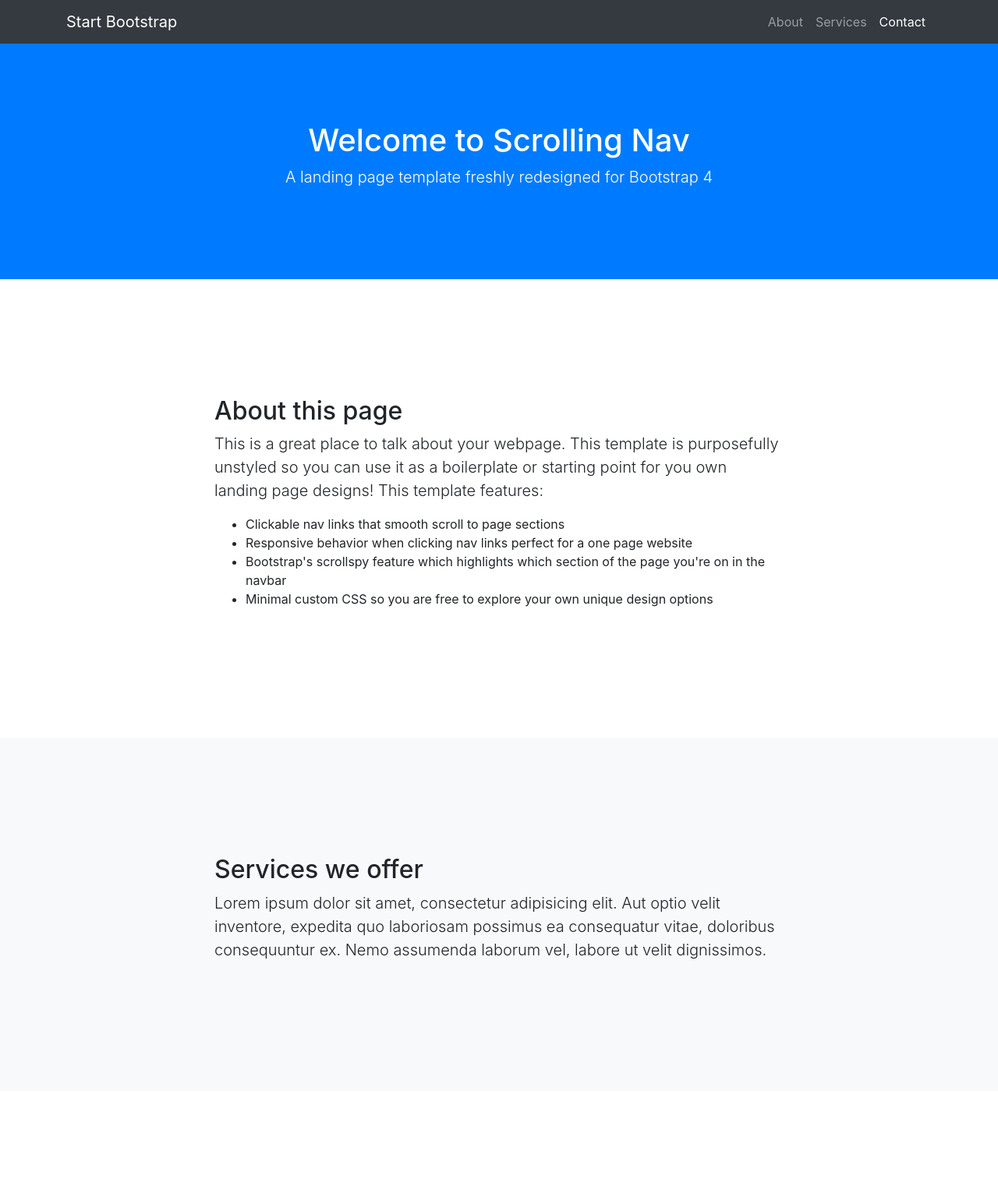
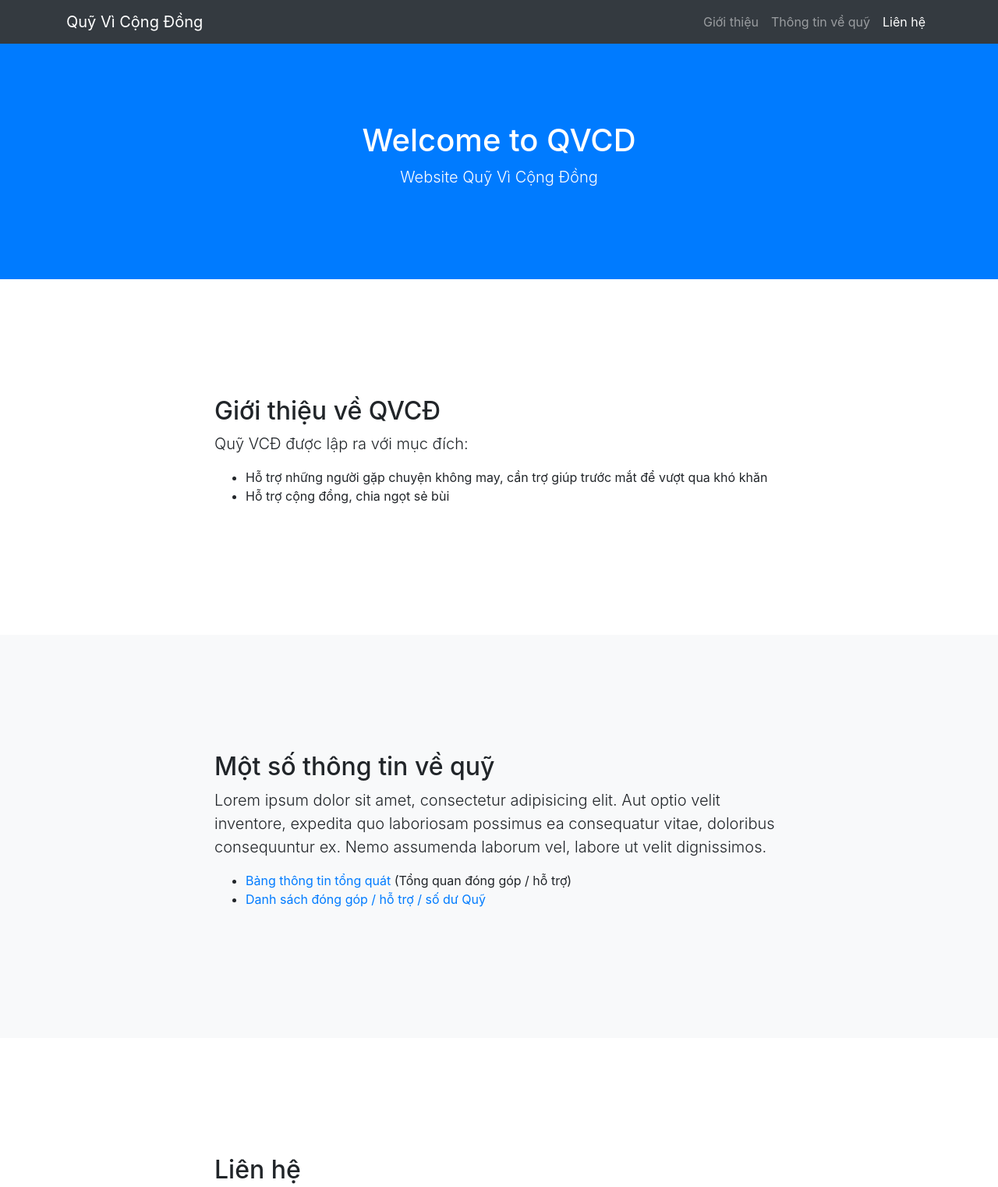
Before and after one commit to QuyVCD/quyvcd.github.io, a plain HTML site: page index.html in a window 1280 px wide. Shown: the top 1522 px of the page at 78% size. Drawn offline with Linux system fonts and the light colour scheme.

Commit message:
Update content of the page

```diff
--- a/index.html
+++ b/index.html
@@ -8,7 +8,7 @@
   <meta name="description" content="">
   <meta name="author" content="">
 
-  <title>Scrolling Nav - Start Bootstrap Template</title>
+  <title>Quỹ Vì Cộng Đồng</title>
 
   <!-- Bootstrap core CSS -->
   <link href="vendor/bootstrap/css/bootstrap.min.css" rel="stylesheet">
@@ -23,20 +23,20 @@
   <!-- Navigation -->
   <nav class="navbar navbar-expand-lg navbar-dark bg-dark fixed-top" id="mainNav">
     <div class="container">
-      <a class="navbar-brand js-scroll-trigger" href="#page-top">Start Bootstrap</a>
+      <a class="navbar-brand js-scroll-trigger" href="#page-top">Quỹ Vì Cộng Đồng</a>
       <button class="navbar-toggler" type="button" data-toggle="collapse" data-target="#navbarResponsive" aria-controls="navbarResponsive" aria-expanded="false" aria-label="Toggle navigation">
         <span class="navbar-toggler-icon"></span>
       </button>
       <div class="collapse navbar-collapse" id="navbarResponsive">
         <ul class="navbar-nav ml-auto">
           <li class="nav-item">
-            <a class="nav-link js-scroll-trigger" href="#about">About</a>
+            <a class="nav-link js-scroll-trigger" href="#about">Giới thiệu</a>
           </li>
           <li class="nav-item">
-            <a class="nav-link js-scroll-trigger" href="#services">Services</a>
+            <a class="nav-link js-scroll-trigger" href="#services">Thông tin về quỹ</a>
           </li>
           <li class="nav-item">
-            <a class="nav-link js-scroll-trigger" href="#contact">Contact</a>
+            <a class="nav-link js-scroll-trigger" href="#contact">Liên hệ</a>
           </li>
         </ul>
       </div>
@@ -45,8 +45,8 @@
 
   <header class="bg-primary text-white">
     <div class="container text-center">
-      <h1>Welcome to Scrolling Nav</h1>
-      <p class="lead">A landing page template freshly redesigned for Bootstrap 4</p>
+      <h1>Welcome to QVCD</h1>
+      <p class="lead">Website Quỹ Vì Cộng Đồng</p>
     </div>
   </header>
 
@@ -54,14 +54,12 @@
     <div class="container">
       <div class="row">
         <div class="col-lg-8 mx-auto">
-          <h2>About this page</h2>
-          <p class="lead">This is a great place to talk about your webpage. This template is purposefully unstyled so you can use it as a boilerplate or starting point for you own landing page designs! This template features:</p>
+          <h2>Giới thiệu về QVCĐ</h2>
+          <p class="lead">Quỹ VCĐ được lập ra với mục đích:</p>
           <ul>
-            <li>Clickable nav links that smooth scroll to page sections</li>
-            <li>Responsive behavior when clicking nav links perfect for a one page website</li>
-            <li>Bootstrap's scrollspy feature which highlights which section of the page you're on in the navbar</li>
-            <li>Minimal custom CSS so you are free to explore your own unique design options</li>
-          </ul>
+            <li>Hỗ trợ những người gặp chuyện không may, cần trợ giúp trước mắt để vượt qua khó khăn</li>
+			<li>Hỗ trợ cộng đồng, chia ngọt sẻ bùi</li>
+            </ul>
         </div>
       </div>
     </div>
@@ -71,8 +69,12 @@
     <div class="container">
       <div class="row">
         <div class="col-lg-8 mx-auto">
-          <h2>Services we offer</h2>
+          <h2>Một số thông tin về quỹ</h2>
           <p class="lead">Lorem ipsum dolor sit amet, consectetur adipisicing elit. Aut optio velit inventore, expedita quo laboriosam possimus ea consequatur vitae, doloribus consequuntur ex. Nemo assumenda laborum vel, labore ut velit dignissimos.</p>
+		  <ul>
+            <li><a href="https://trello.com/b/Esbh4zx0" target="_blank">Bảng thông tin tổng quát</a> (Tổng quan đóng góp / hỗ trợ)</li>
+            <li><a href="https://docs.google.com/spreadsheets/d/12KMvinTL5Xh1sITXxmJFuJ4Q7wGhcZtNVht87uXLeSE/edit#gid=19075755" target="_blank">Danh sách đóng góp / hỗ trợ / số dư Quỹ</a></li>
+          </ul>
         </div>
       </div>
     </div>
@@ -82,8 +84,13 @@
     <div class="container">
       <div class="row">
         <div class="col-lg-8 mx-auto">
-          <h2>Contact us</h2>
-          <p class="lead">Lorem ipsum dolor sit amet, consectetur adipisicing elit. Vero odio fugiat voluptatem dolor, provident officiis, id iusto! Obcaecati incidunt, qui nihil beatae magnam et repudiandae ipsa exercitationem, in, quo totam.</p>
+          <h2>Liên hệ</h2>
+          <p class="lead">Quý bạn đọc có thể liên hệ theo các kênh sau:</p>
+		  <ul>
+            <li>Email: huanhvhd@gmail.com</li>
+            <li>Điện thoại: </li>
+			<li>Tài khoản: </li>
+          </ul>
         </div>
       </div>
     </div>
@@ -92,7 +99,7 @@
   <!-- Footer -->
   <footer class="py-5 bg-dark">
     <div class="container">
-      <p class="m-0 text-center text-white">Copyright &copy; Your Website 2020</p>
+      <p class="m-0 text-center text-white">Copyright &copy; Website Quỹ Vì Cộng Đồng 2020</p>
     </div>
     <!-- /.container -->
   </footer>
```
